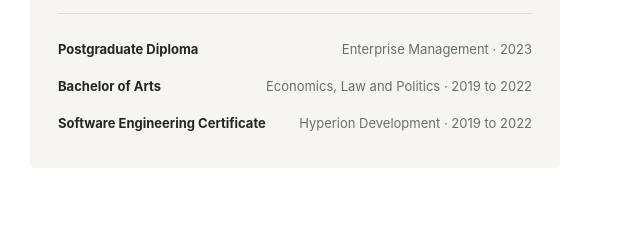
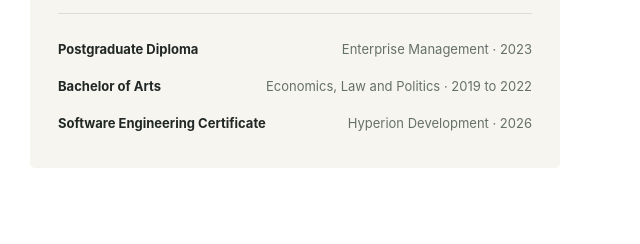
Before and after one commit to Ntando1227/NtandoCV, a plain HTML site: page ntando-data-portfolio-render/dist/index.html in a window 1280 px wide. Shown: the part 968-1212 px from the top of the page, 640-1280 px from the left. Drawn offline with Linux system fonts and the light colour scheme.

Commit message:
Correct graduation year for Software Engineering Certificate
Updated the graduation year for the Software Engineering Certificate from 2022 to 2026.

```diff
--- a/ntando-data-portfolio-render/dist/index.html
+++ b/ntando-data-portfolio-render/dist/index.html
@@ -142,7 +142,7 @@
             <p>I am interested in roles where analysis supports better operational and commercial decisions. My project work includes cleaning learner data, modelling relationships between records, tracking planned activity against actual delivery and reviewing financial performance.</p>
             <div class="skill-list"><span>Data analysis</span><span>Data modelling</span><span>SQL</span><span>Excel</span><span>Power Query</span><span>Python</span><span>Reporting</span><span>Process improvement</span></div>
           </div>
-          <aside class="profile-card"><h3>Education</h3><p>Rhodes University</p><div class="timeline"><div><b>Postgraduate Diploma</b><span>Enterprise Management · 2023</span></div><div><b>Bachelor of Arts</b><span>Economics, Law and Politics · 2019 to 2022</span></div><div><b>Software Engineering Certificate</b><span>Hyperion Development · 2019 to 2022</span></div></div></aside>
+          <aside class="profile-card"><h3>Education</h3><p>Rhodes University</p><div class="timeline"><div><b>Postgraduate Diploma</b><span>Enterprise Management · 2023</span></div><div><b>Bachelor of Arts</b><span>Economics, Law and Politics · 2019 to 2022</span></div><div><b>Software Engineering Certificate</b><span>Hyperion Development · 2026</span></div></div></aside>
         </div>
       </div>
     </section>
```
